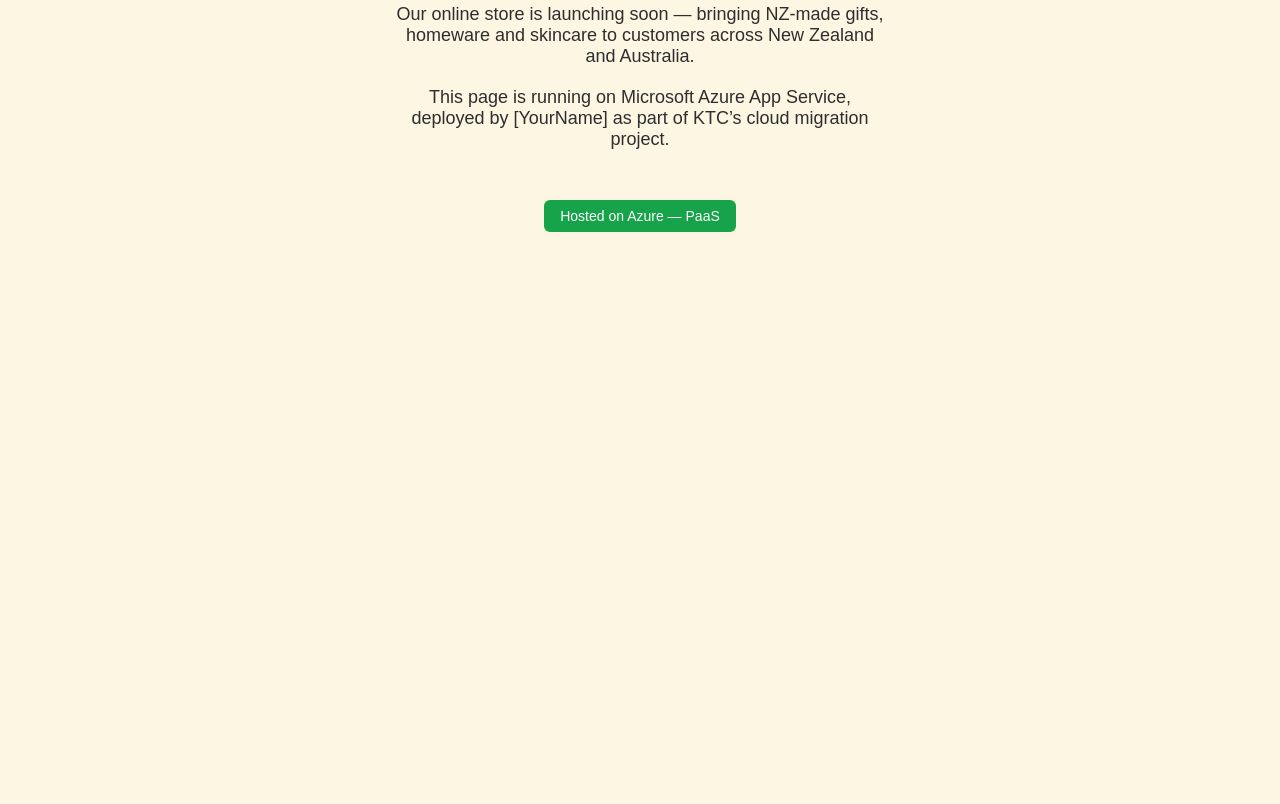
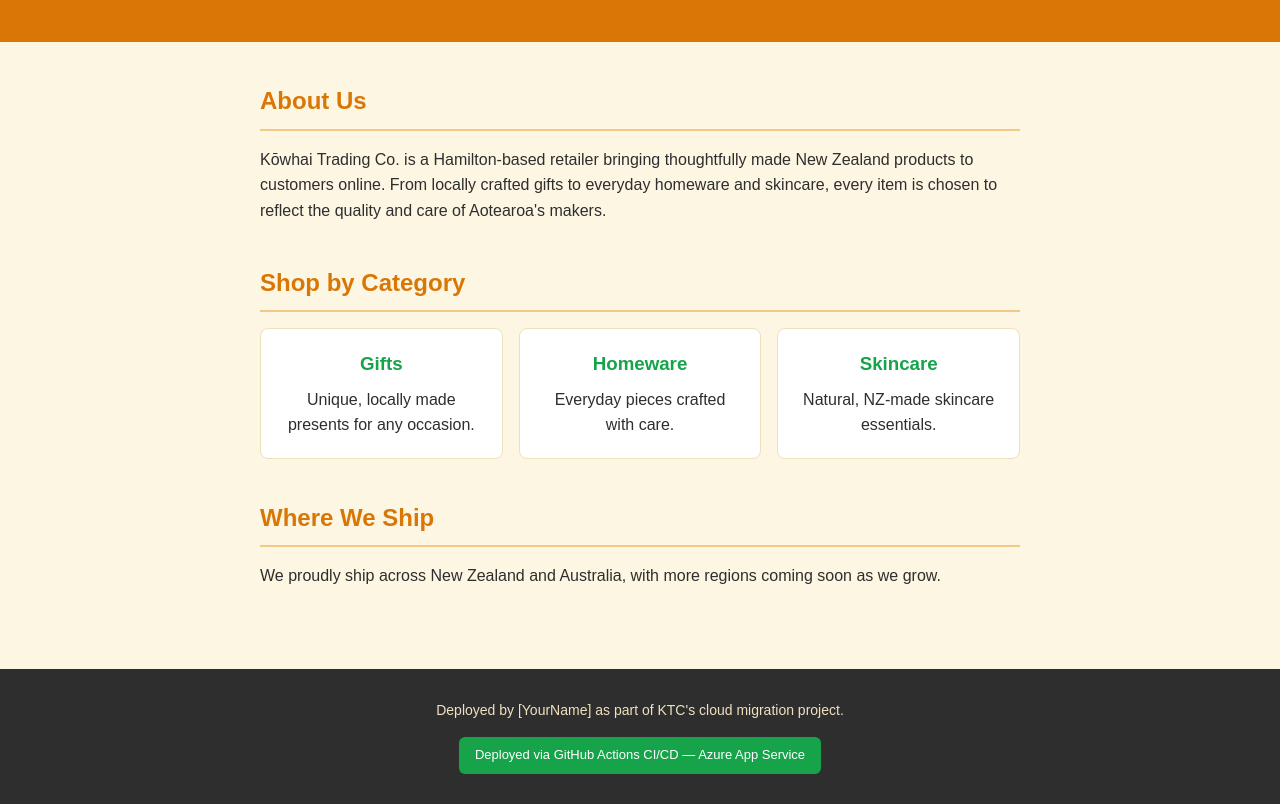
Before and after one commit to egyptiankiwi6761/egyptiankiwi6761-ktc-website-cmurphy, a website: page index.html in a window 1280 px wide. Shown: the part 144-948 px from the top of the page. Before the commit the page ends 800 px from the top, so only its background shows below. Drawn offline with Linux system fonts and the light colour scheme.

Commit message:
Update index.html

```diff
--- a/index.html
+++ b/index.html
@@ -2,34 +2,110 @@
 <html lang="en">
 <head>
   <meta charset="UTF-8">
+  <meta name="viewport" content="width=device-width, initial-scale=1.0">
   <title>Kōwhai Trading Co. — Online Store</title>
   <style>
+    * { box-sizing: border-box; margin: 0; padding: 0; }
     body {
       font-family: Arial, Helvetica, sans-serif;
       background-color: #fdf6e3;
       color: #2e2e2e;
+      line-height: 1.6;
+    }
+    header {
+      background-color: #d97706;
+      color: white;
       text-align: center;
-padding: 60px 20px;
+      padding: 50px 20px 40px;
     }
-h1 { color: #d97706; }
-p { font-size: 18px; max-width: 500px; margin: 20px auto; }
+    header h1 { font-size: 36px; margin-bottom: 10px; }
+    header p { font-size: 18px; opacity: 0.95; }
+    main {
+      max-width: 800px;
+      margin: 0 auto;
+      padding: 40px 20px;
+    }
+    section { margin-bottom: 40px; }
+    h2 {
+      color: #d97706;
+      border-bottom: 2px solid #f3c98b;
+      padding-bottom: 8px;
+      margin-bottom: 16px;
+    }
+    .categories {
+      display: flex;
+      flex-wrap: wrap;
+      gap: 16px;
+    }
+    .category {
+      background: white;
+      border: 1px solid #f0e0c0;
+      border-radius: 8px;
+      padding: 20px;
+      flex: 1;
+      min-width: 200px;
+      text-align: center;
+    }
+    .category h3 { color: #16a34a; margin-bottom: 8px; }
+    footer {
+      text-align: center;
+      padding: 30px 20px;
+      background-color: #2e2e2e;
+      color: #f0e0c0;
+      font-size: 14px;
+    }
     .badge {
       display: inline-block;
-margin-top: 30px;
+      margin-top: 16px;
       padding: 8px 16px;
       background-color: #16a34a;
       color: white;
       border-radius: 6px;
-font-size: 14px;
+      font-size: 13px;
     }
   </style>
 </head>
 <body>
+  <header>
     <h1>Kōwhai Trading Co.</h1>
-<p>Our online store is launching soon — bringing NZ-made gifts,
-homeware and skincare to customers across New Zealand and Australia.</p>
-<p>This page is running on Microsoft Azure App Service, deployed by
-[YourName] as part of KTC’s cloud migration project.</p>
-<div class="badge">Hosted on Azure — PaaS</div>
+    <p>NZ-made gifts, homeware & skincare — now shipping to New Zealand and Australia</p>
+  </header>
+
+  <main>
+    <section>
+      <h2>About Us</h2>
+      <p>Kōwhai Trading Co. is a Hamilton-based retailer bringing thoughtfully made New Zealand
+      products to customers online. From locally crafted gifts to everyday homeware and skincare,
+      every item is chosen to reflect the quality and care of Aotearoa's makers.</p>
+    </section>
+
+    <section>
+      <h2>Shop by Category</h2>
+      <div class="categories">
+        <div class="category">
+          <h3>Gifts</h3>
+          <p>Unique, locally made presents for any occasion.</p>
+        </div>
+        <div class="category">
+          <h3>Homeware</h3>
+          <p>Everyday pieces crafted with care.</p>
+        </div>
+        <div class="category">
+          <h3>Skincare</h3>
+          <p>Natural, NZ-made skincare essentials.</p>
+        </div>
+      </div>
+    </section>
+
+    <section>
+      <h2>Where We Ship</h2>
+      <p>We proudly ship across New Zealand and Australia, with more regions coming soon as we grow.</p>
+    </section>
+  </main>
+
+  <footer>
+    <p>Deployed by [YourName] as part of KTC's cloud migration project.</p>
+    <div class="badge">Deployed via GitHub Actions CI/CD — Azure App Service</div>
+  </footer>
 </body>
 </html>
```
Lines whose indentation alone changed are shown as unchanged.
